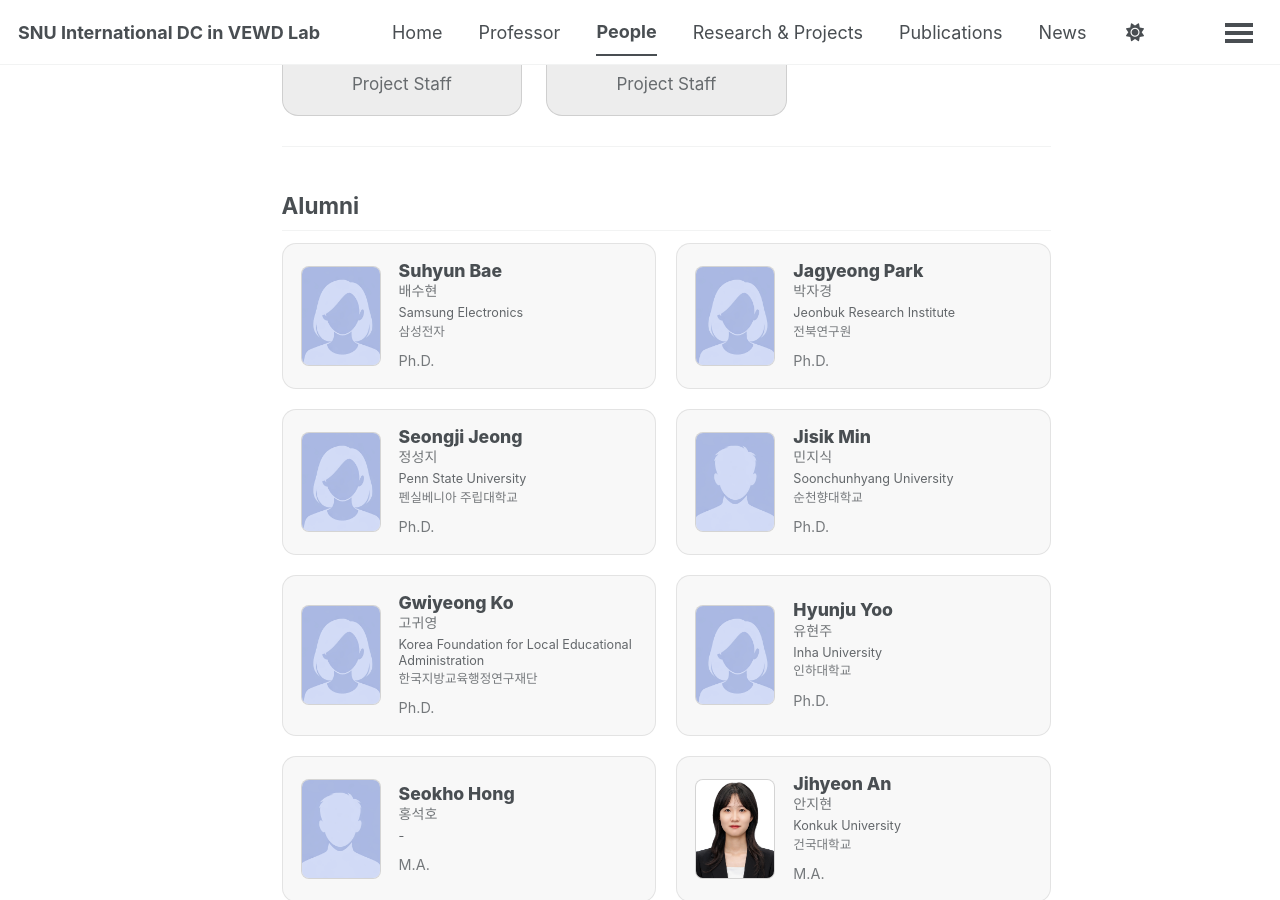
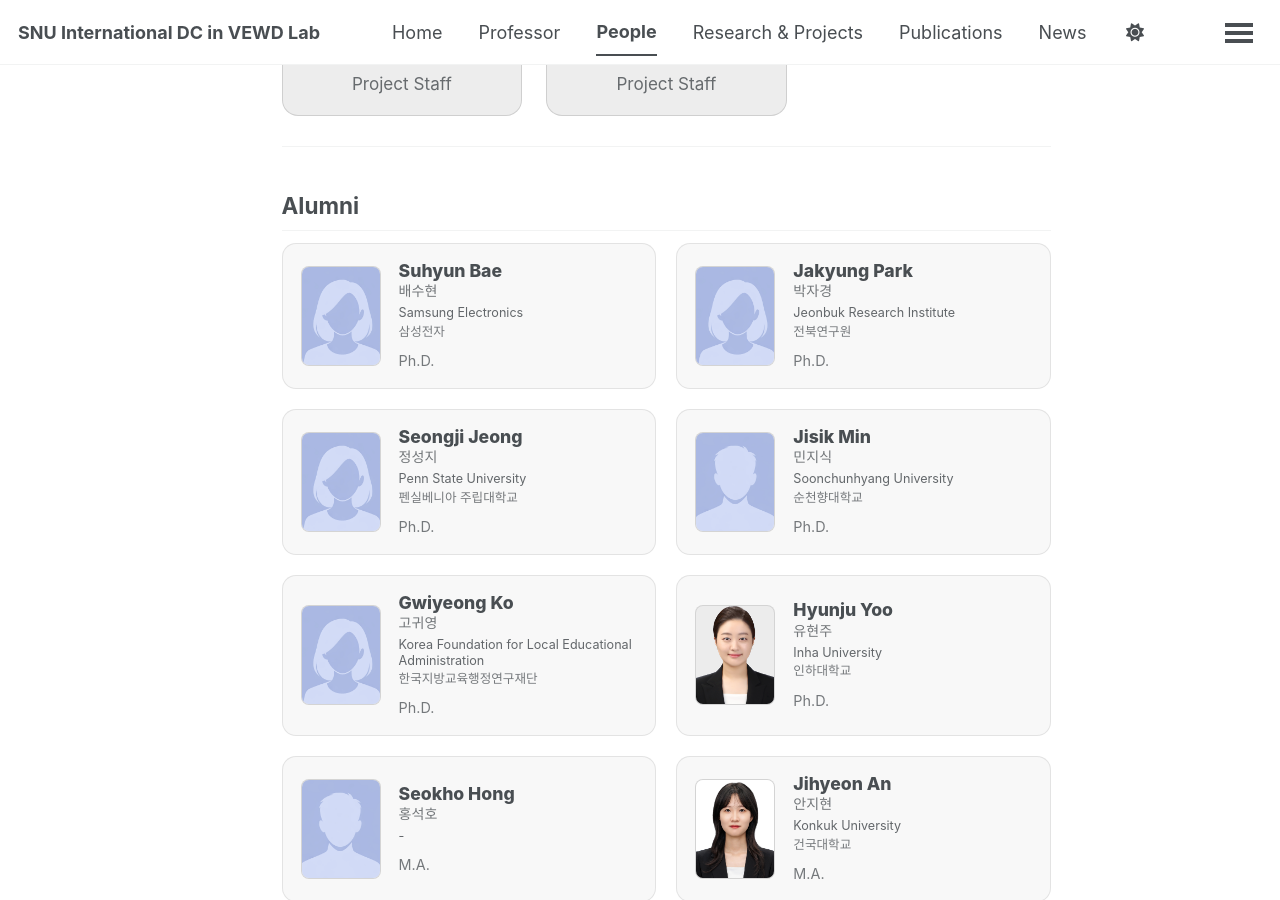
Before and after one commit to snu-global-workforce-lab/snu-global-workforce-lab.github.io, a Jekyll site: the page built from _pages/people.md, in a window 1280 px wide and 900 px high, scrolled down 3246 px. Built offline with Jekyll 4.4.1, drawn with Linux system fonts in a browser that asks for light colours; some web fonts are replaced; a script bundle is joined from its source files by our own code; library files that are not in the unit come from our copies.

Commit message:
Update people.md

```diff
--- a/_pages/people.md
+++ b/_pages/people.md
@@ -313,7 +313,7 @@ author_profile: false
   <div class="alumni-card">
     <img class="alumni-photo" src="{{ '/images/woman.png' | relative_url }}" alt="Jakyung Park">
     <div class="alumni-info">
-      <div class="alumni-name">Jagyeong Park</div>
+      <div class="alumni-name">Jakyung Park</div>
       <div class="alumni-name-ko">박자경</div>
       <div class="alumni-affil">Jeonbuk Research Institute</div>
       <div class="alumni-affil-ko">전북연구원</div>
@@ -355,7 +355,7 @@ author_profile: false
   </div>
 
   <div class="alumni-card">
-    <img class="alumni-photo" src="{{ '/images/woman.png' | relative_url }}" alt="Hyunju Yoo">
+    <img class="alumni-photo" src="{{ '/images/hyunju.png' | relative_url }}" alt="Hyunju Yoo">
     <div class="alumni-info">
       <div class="alumni-name">Hyunju Yoo</div>
       <div class="alumni-name-ko">유현주</div>
```
